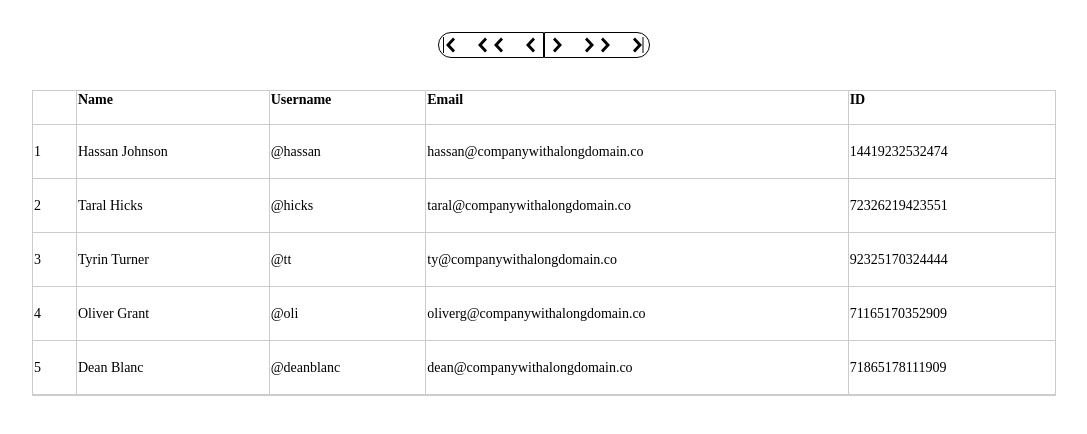
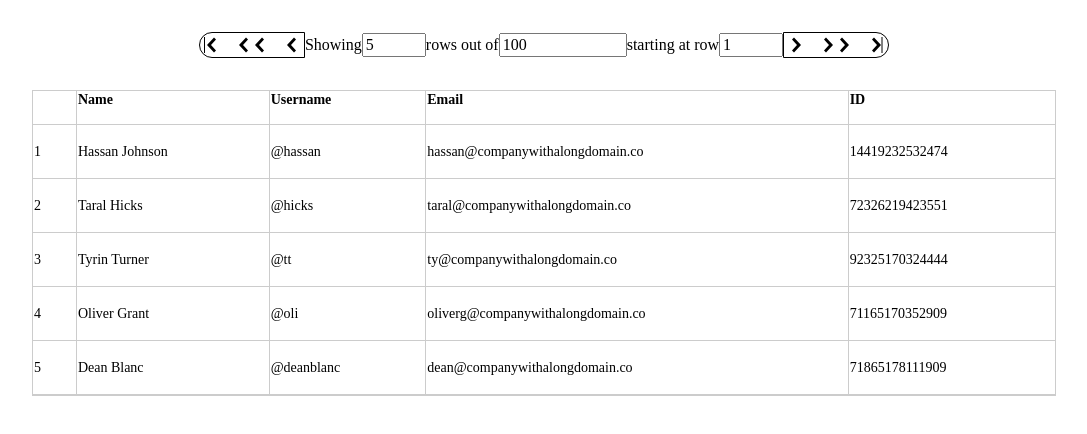
Before and after one commit to karagudisuma/generate-datatable-js, a website: page index.html in a window 1280 px wide. Shown: the whole page, without its empty margins (96-1183 px from the left). Drawn offline with nearby package versions, Linux system fonts and the light colour scheme.

Commit message:
Row actions before css alteration

```diff
--- a/index.html
+++ b/index.html
@@ -17,7 +17,8 @@
       <div>
           <!-- Arrow functions  -->
         <div class="flex items-center justify-center mt4">
-            <div id="prev-btns" class= "ba br--left br4">
+            <!-- Left arrows -->
+            <div id="prev-btns" class= "ba br--left br4 ">
                 <a href="#0"
                     class="f5 no-underline black bg-animate hover-bg-black hover-white inline-flex items-center pa1 border-box br--left br4">
                     <svg
@@ -61,6 +62,14 @@
                     </svg>
                 </a>
             </div>
+            <!-- Row numbers -->
+            <span>Showing</span>
+            <input type=number value="5" name="numRows" class="w3">
+            <span> rows out of </span>
+            <input type=number value="100" name="totalRows" class="w4">
+            <span>starting at row</span>
+            <input type=number value="1" name="startRows" class="w3">
+            <!-- Right Arrows -->
             <div id="next-btns" class= "ba br--right br4">
                 <a href="#0" class="f5 no-underline black bg-animate hover-bg-black hover-white inline-flex items-center pa1 border-box">
                     <svg class="w1" data-icon="chevronRight" viewBox="0 0 32 32" style="fill:currentcolor">
```
